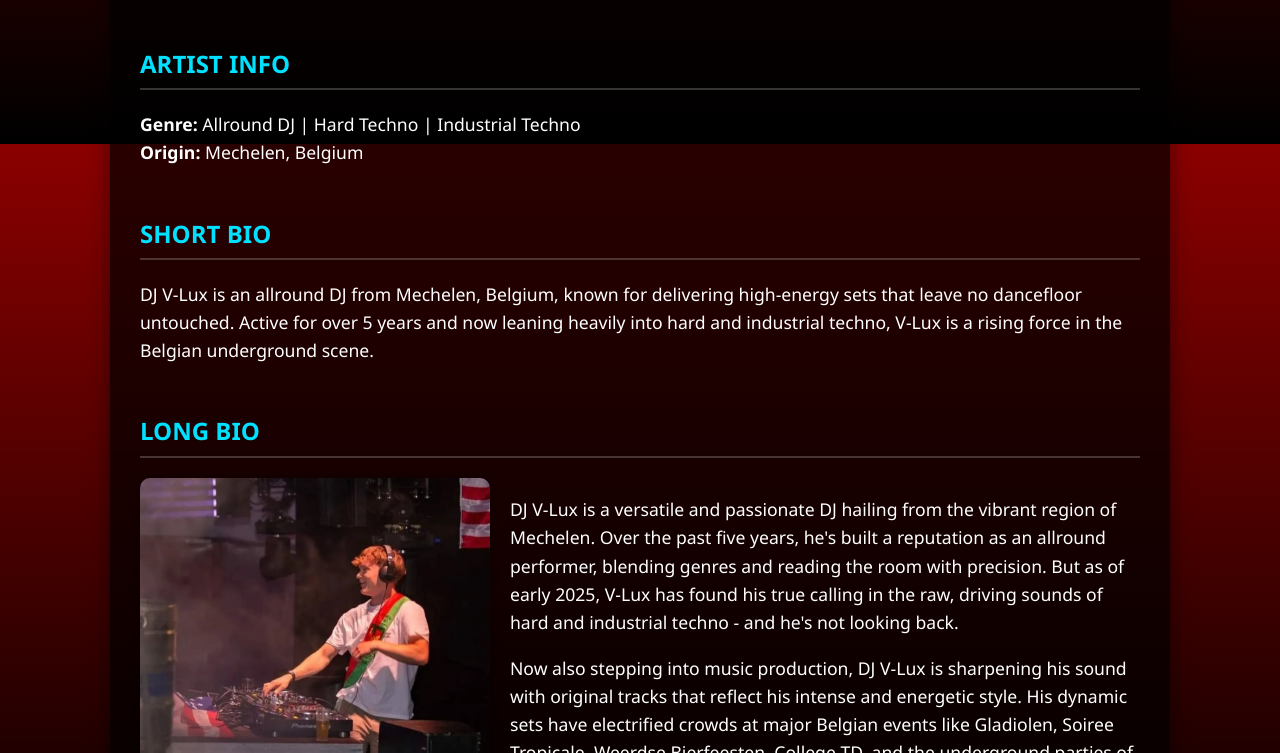
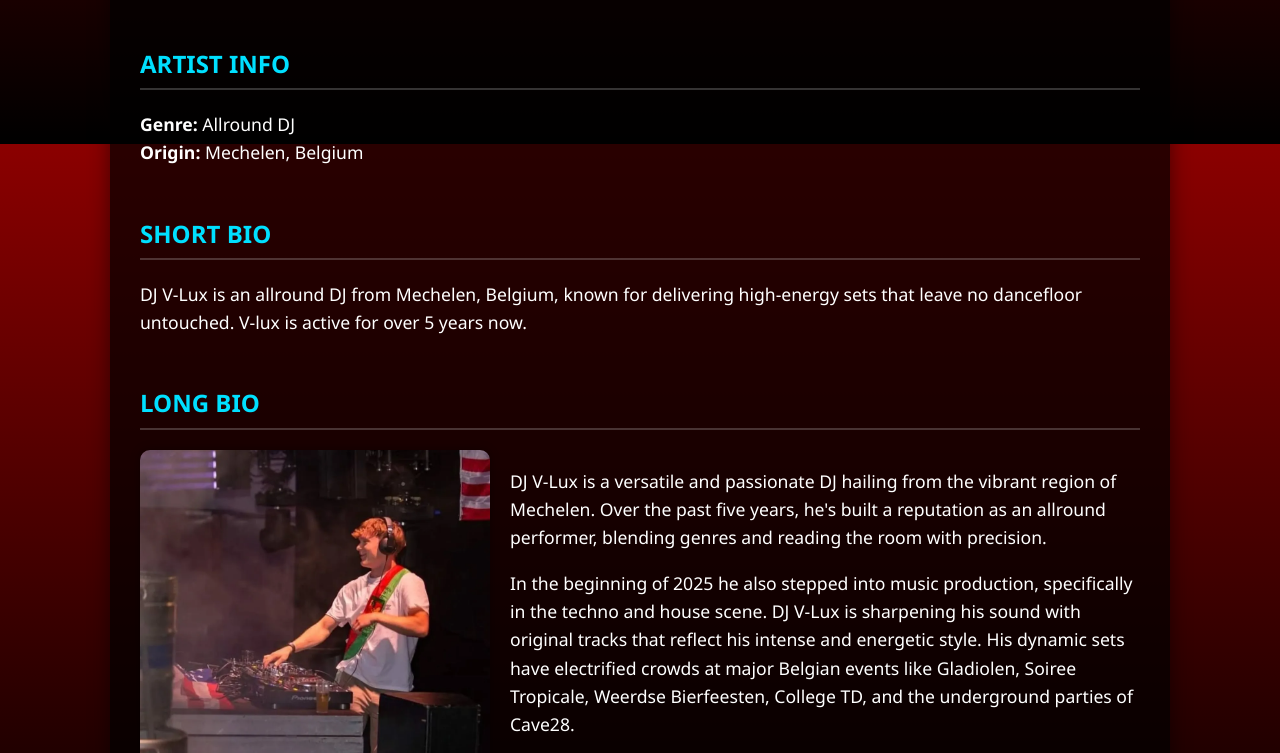
Before and after one commit to djv-lux/dj-vlux-presskit, a plain HTML site: page index.html in a window 1280 px wide. Shown: the part 656-1409 px from the top of the page. Drawn offline with Linux system fonts and the light colour scheme.

Commit message:
Update index.html

```diff
--- a/index.html
+++ b/index.html
@@ -113,18 +113,18 @@
     <h1>DJ V-Lux – Press Kit</h1>
 
     <h2>Artist Info</h2>
-    <p><strong>Genre:</strong> Allround DJ | Hard Techno | Industrial Techno<br>
+    <p><strong>Genre:</strong> Allround DJ<br>
     <strong>Origin:</strong> Mechelen, Belgium</p>
 
     <h2>Short Bio</h2>
-    <p>DJ V-Lux is an allround DJ from Mechelen, Belgium, known for delivering high-energy sets that leave no dancefloor untouched. Active for over 5 years and now leaning heavily into hard and industrial techno, V-Lux is a rising force in the Belgian underground scene.</p>
+    <p>DJ V-Lux is an allround DJ from Mechelen, Belgium, known for delivering high-energy sets that leave no dancefloor untouched. V-lux is active for over 5 years now.</p>
 
     <h2>Long Bio</h2>
     <div class="inline-photo-text">
       <img src="V-luxbeta.jpg" alt="DJ V-Lux in actie">
       <div>
-        <p>DJ V-Lux is a versatile and passionate DJ hailing from the vibrant region of Mechelen. Over the past five years, he's built a reputation as an allround performer, blending genres and reading the room with precision. But as of early 2025, V-Lux has found his true calling in the raw, driving sounds of hard and industrial techno - and he's not looking back.</p>
-        <p>Now also stepping into music production, DJ V-Lux is sharpening his sound with original tracks that reflect his intense and energetic style. His dynamic sets have electrified crowds at major Belgian events like Gladiolen, Soiree Tropicale, Weerdse Bierfeesten, College TD, and the underground parties of Cave28.</p>
+        <p>DJ V-Lux is a versatile and passionate DJ hailing from the vibrant region of Mechelen. Over the past five years, he's built a reputation as an allround performer, blending genres and reading the room with precision.</p>
+        <p>In the beginning of 2025 he also stepped into music production, specifically in the techno and house scene. DJ V-Lux is sharpening his sound with original tracks that reflect his intense and energetic style. His dynamic sets have electrified crowds at major Belgian events like Gladiolen, Soiree Tropicale, Weerdse Bierfeesten, College TD, and the underground parties of Cave28.</p>
         <p>Whether it's an outdoor festival or a gritty rave cave, DJ V-Lux always brings fire with non-stop energy, dark kicks, and pounding rhythms. Expect chaos. Expect sweat. Expect movement.</p>
       </div>
     </div>
```
